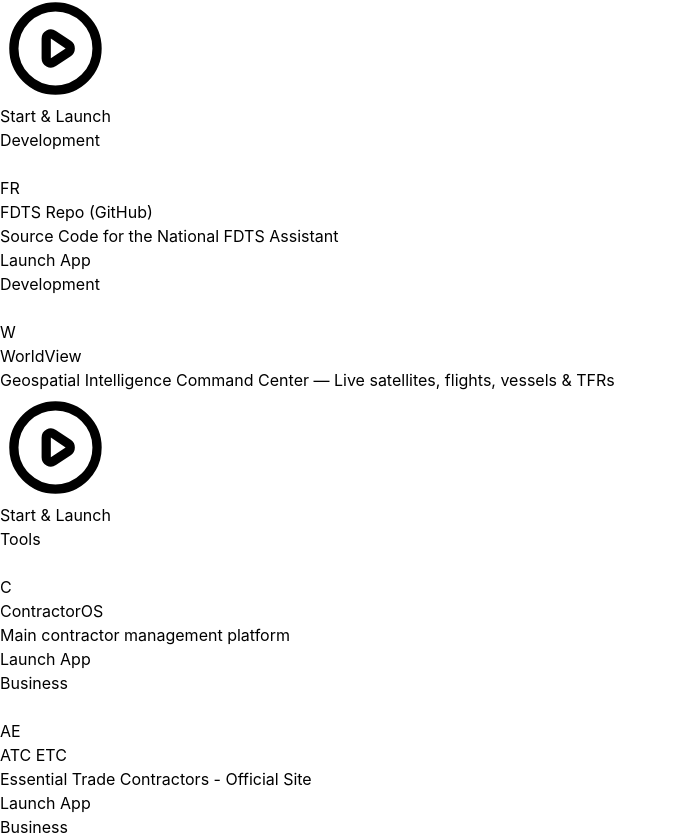
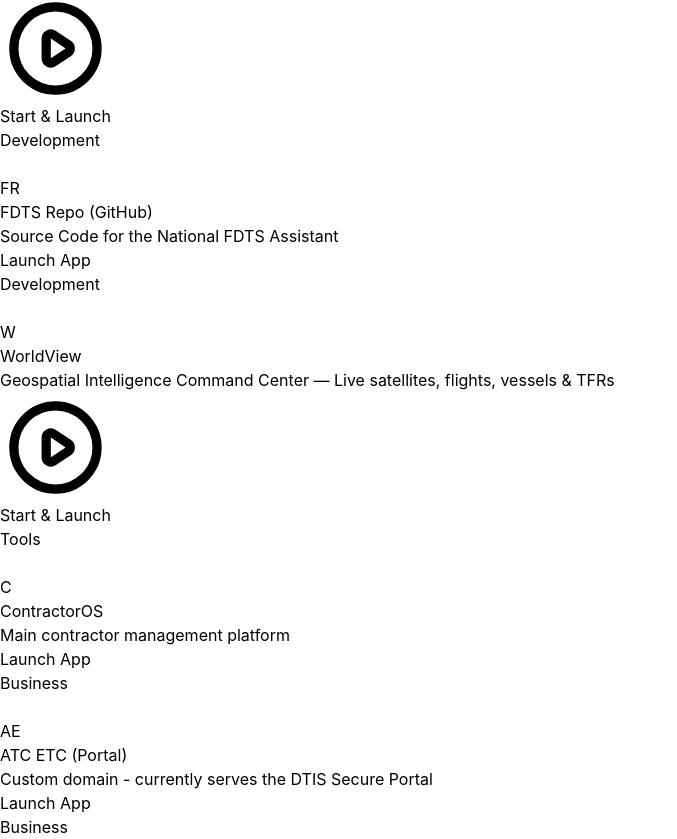
Before and after one commit to willmac1wm/secure-linkvault, a React (Vite) app: page / in a window 1280 px wide. Shown: the part 2325-3164 px from the top of the page, without its empty margins (0-677 px from the left). Built offline with nearby package versions, Linux system fonts and the light colour scheme.

Commit message:
Relabel atc-etc: custom domain now serves DTIS Portal
www.atc-etc.com returns the DTIS Secure Portal, not the ETC marketing
site, making it a duplicate of the dtis-portal entry. Renamed so the
launcher reflects what actually loads. Verified by page title.

```diff
--- a/src/App.jsx
+++ b/src/App.jsx
@@ -133,8 +133,8 @@
   },
   {
     id: 'atc-etc',
-    name: 'ATC ETC',
-    description: 'Essential Trade Contractors - Official Site',
+    name: 'ATC ETC (Portal)',
+    description: 'Custom domain - currently serves the DTIS Secure Portal',
     url: 'https://www.atc-etc.com',
     projectPath: '/Users/williammacomber/Desktop/Desktop_Cleanup_2026-06-24/awesome projects/etc-website',
     category: 'Business',
```
